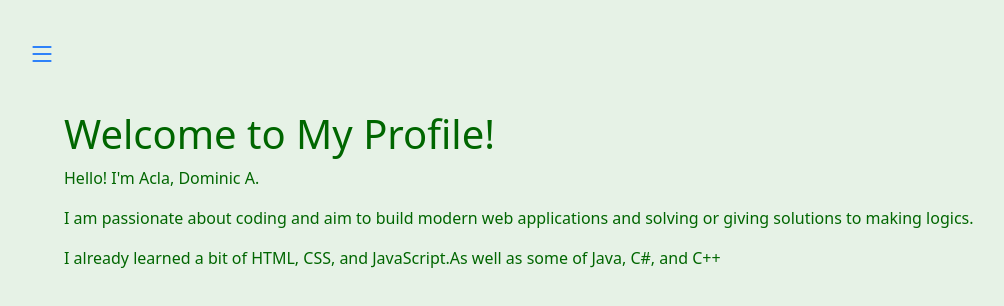
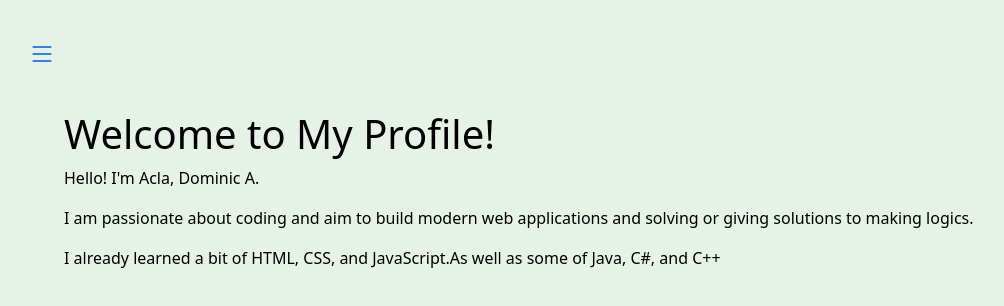
Before and after one commit to AclaDominic/ProfileWebsite, a React (Create React App) app in the folder profile/: page / in a window 1280 px wide. Shown: the top 306 px of the page, without its empty margins (4-1008 px from the left). Built offline with nearby package versions, Linux system fonts and the light colour scheme.

Commit message:
Color change

```diff
--- a/profile/src/components/Home.js
+++ b/profile/src/components/Home.js
@@ -2,7 +2,7 @@ import React from 'react';
 
 const Home = () => {
     return (
-        <div className="home-page" style={{ backgroundColor: '#e6f2e6', color: '#006600', padding: '20px' }}>
+        <div className="home-page" style={{ backgroundColor: '#e6f2e6', color: 'black', padding: '20px' }}>
             <h1>Welcome to My Profile!</h1>
             <p>Hello! I'm Acla, Dominic A.</p>
             <p>I am passionate about coding and aim to build modern web applications and solving or giving solutions to making logics.</p>
```
